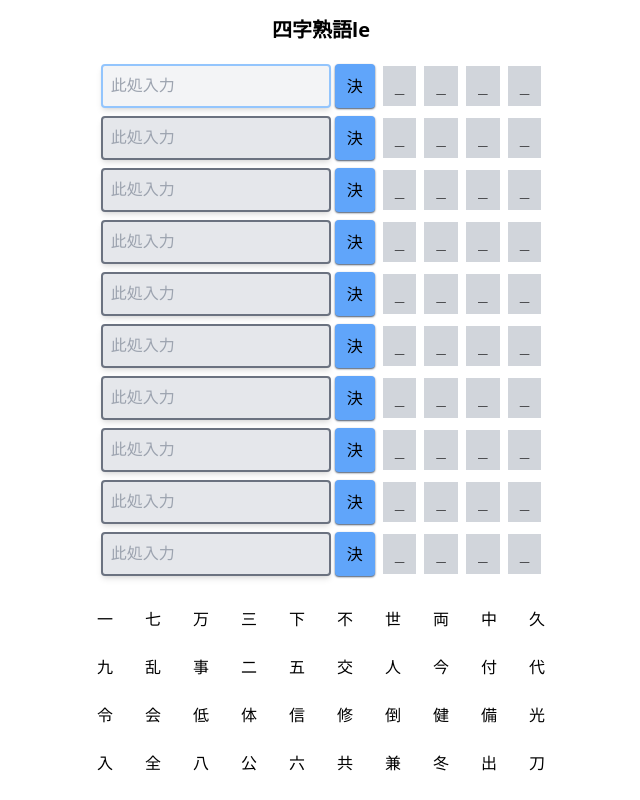
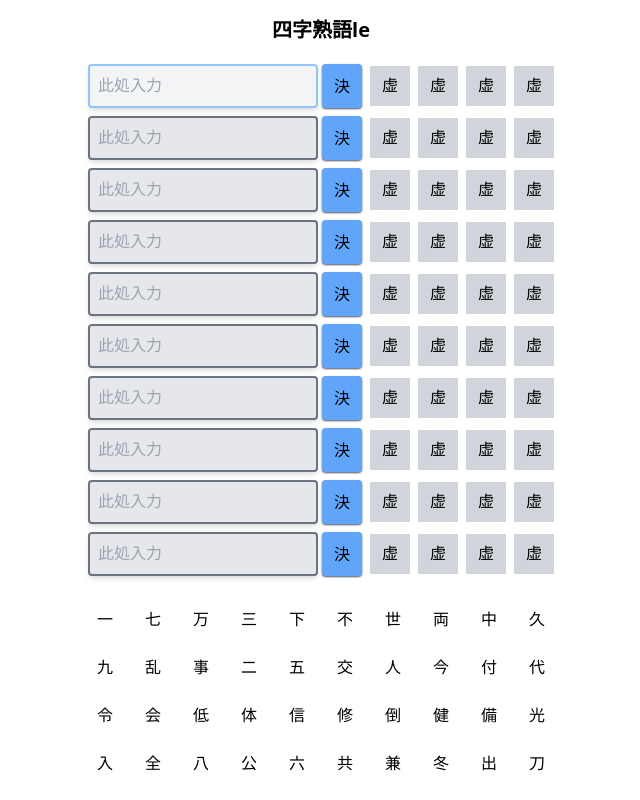
Before and after one commit to spdbear/vue3-practice-wordle, a Vue app: page / in a window 1280 px wide. Shown: the top 800 px of the page, without its empty margins (319-959 px from the left). Built offline with nearby package versions, Linux system fonts and the light colour scheme.

Commit message:
漢字fix

```diff
--- a/src/components/Wordle.vue
+++ b/src/components/Wordle.vue
@@ -17,7 +17,9 @@ const charStr = Array.from(new Set(availableWordList.join('').split('')))
   .join('')
 
 const wordList = ref<string[]>(
-  [...Array(CHALLENGE_TIMES)].fill([...Array(answer.length).fill('_')].join(''))
+  [...Array(CHALLENGE_TIMES)].fill(
+    [...Array(answer.length).fill('虚')].join('')
+  )
 )
 
 const currentNum = ref(0)
```
